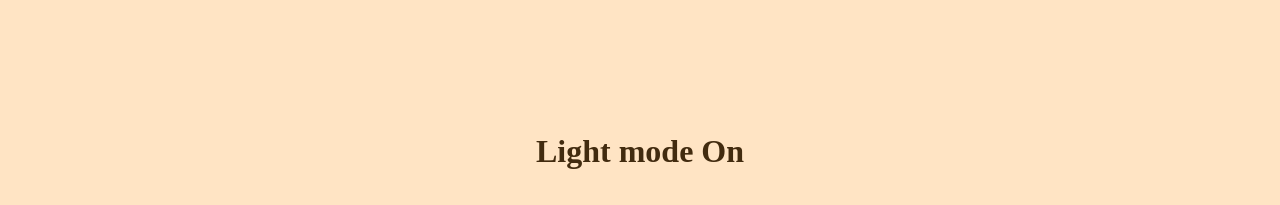
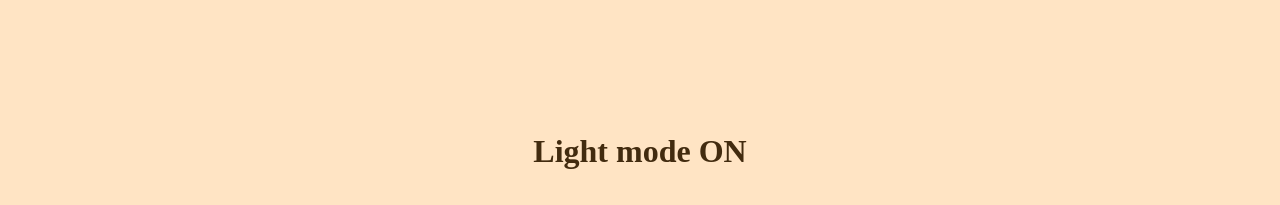
Before and after one commit to Jessicamf4/Dark-Mode, a plain HTML site: page index.html in a window 1280 px wide. Shown: the top 205 px of the page. Drawn offline with Linux system fonts and the light colour scheme.

Commit message:
Atualizações

```diff
--- a/index.html
+++ b/index.html
@@ -13,7 +13,7 @@
 <body>
 <main>
 
-    <h1 id="pageLight">Light mode On</h1>
+    <h1 id="pageLight">Light mode ON</h1>
     <h1 id="pageLight">  <br/>  </h1>
     <button aria-label="selecionar modo" id="mode-selector">Dark Mode</button>
 
```
